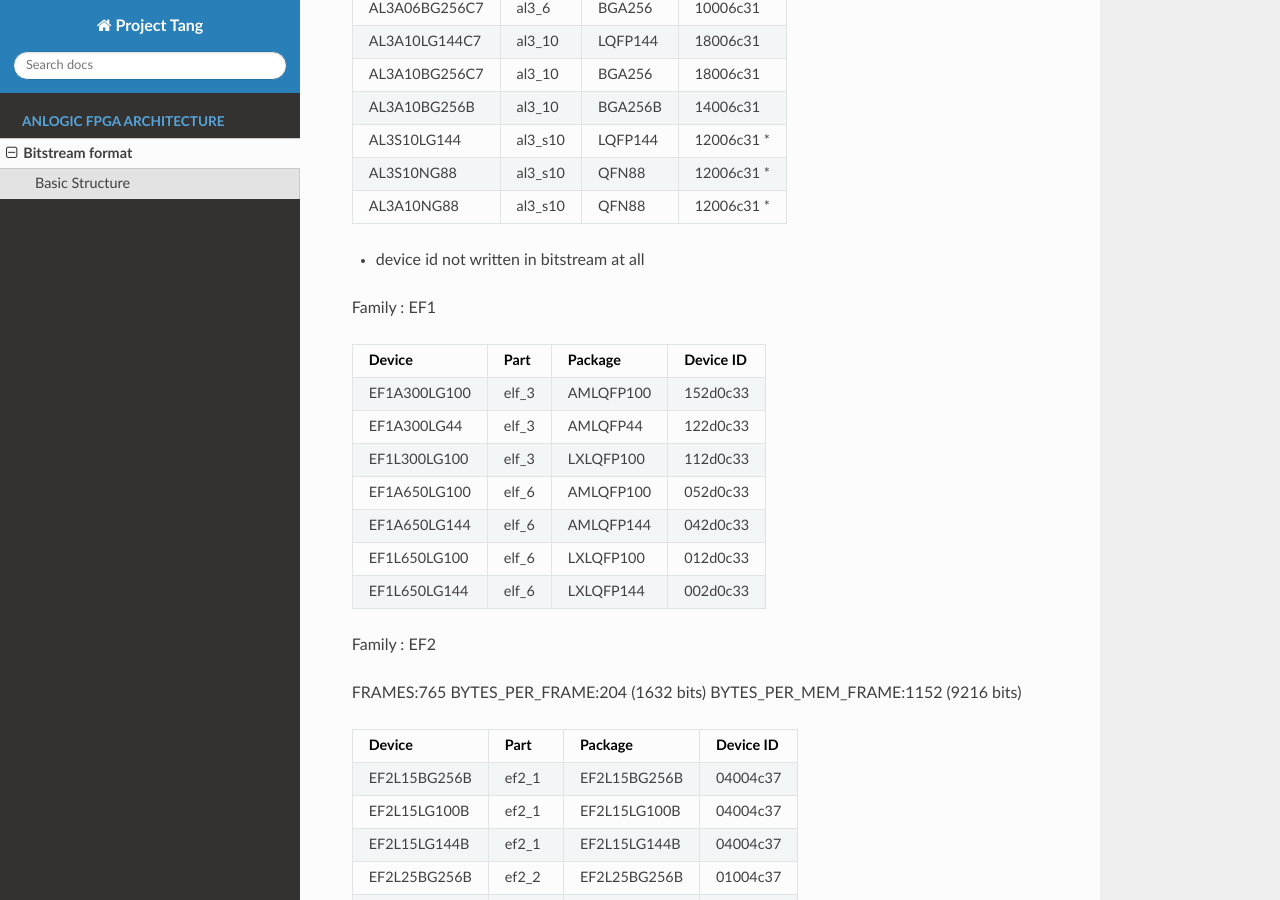
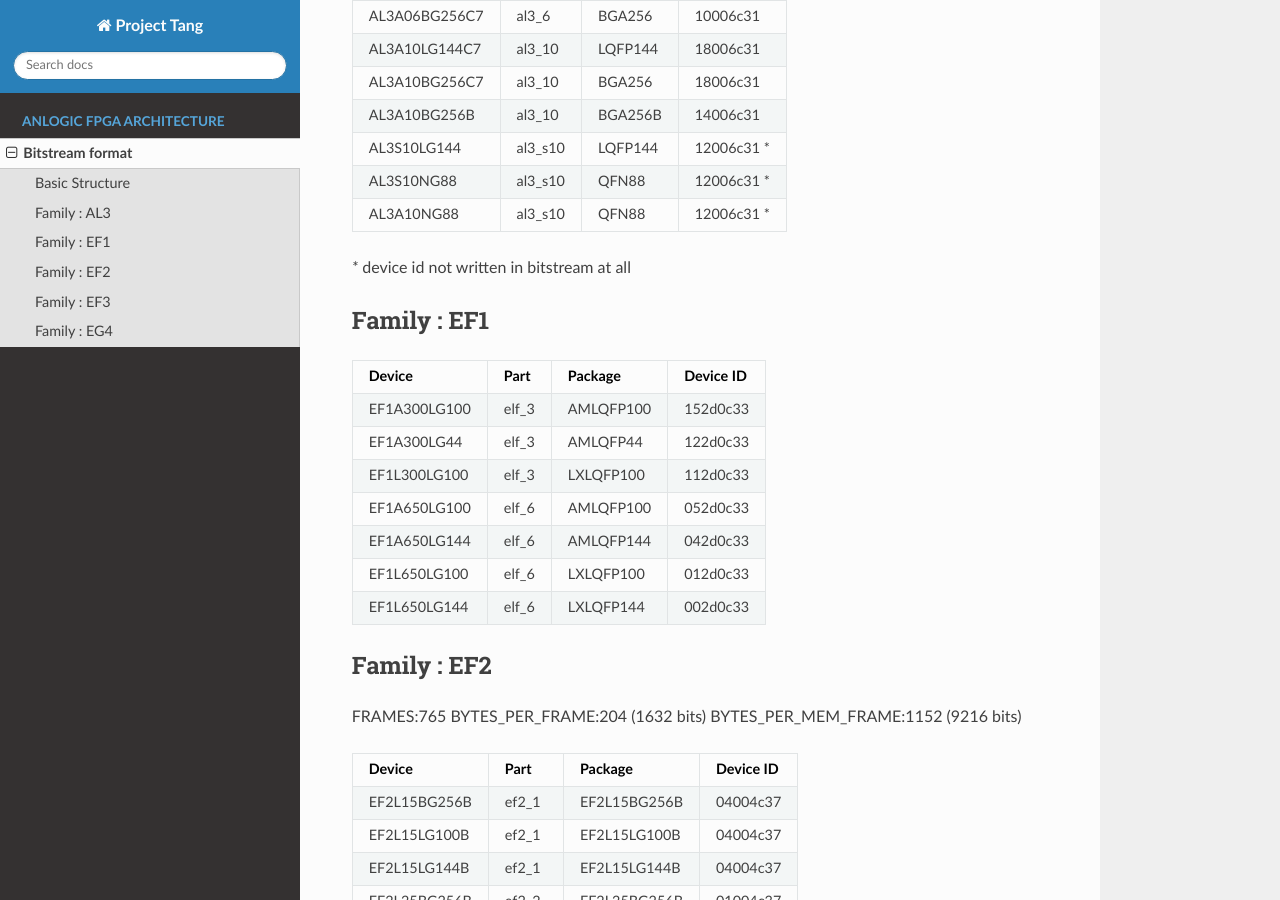
Before and after one commit to mmicko/prjtang, a Sphinx documentation site: the page built from docs/architecture/bitstream_format.rst, in a window 1280 px wide and 900 px high, scrolled down 1583 px. Built offline with Sphinx 7.4.7 and the Read the Docs theme 2.0.0, drawn with Linux system fonts in a browser that asks for light colours; formulas are drawn with MathJax 3.

```diff
--- a/docs/architecture/bitstream_format.rst
+++ b/docs/architecture/bitstream_format.rst
@@ -73,6 +73,7 @@ CRC algorithm used is: CRC-16/BUYPASS
 
 
 Family : AL3
+------------
 
 FRAMES:1075 BYTES_PER_FRAME:257 (2056 bits) BYTES_PER_MEM_FRAME:1152 (9216 bits)
 
@@ -96,10 +97,11 @@ FRAMES:1075 BYTES_PER_FRAME:257 (2056 bits) BYTES_PER_MEM_FRAME:1152 (9216 bits)
 | AL3A10NG88    | al3_s10   | QFN88           | 12006c31 *  |
 +---------------+-----------+-----------------+-------------+
 
-* device id not written in bitstream at all
+`*` device id not written in bitstream at all
 
 
 Family : EF1
+------------
 
 +--------------+-----------+-----------------+-------------+
 | Device       | Part      | Package         | Device ID   |
@@ -121,6 +123,7 @@ Family : EF1
 
 
 Family : EF2
+------------
 
 FRAMES:765 BYTES_PER_FRAME:204 (1632 bits) BYTES_PER_MEM_FRAME:1152 (9216 bits)
 
@@ -151,6 +154,7 @@ FRAMES:765 BYTES_PER_FRAME:204 (1632 bits) BYTES_PER_MEM_FRAME:1152 (9216 bits)
 +--------------+-----------+-----------------+-------------+
 
 Family : EF3
+------------
 
 ef3_1 and ef3_2
 FRAMES:765 BYTES_PER_FRAME:204 (1632 bits) BYTES_PER_MEM_FRAME:1152 (9216 bits)
@@ -173,6 +177,7 @@ FRAMES:1046 BYTES_PER_FRAME:286 (2288 bits) BYTES_PER_MEM_FRAME:1152 (9216 bits)
 +--------------+-----------+-----------------+-------------+
 
 Family : EG4
+------------
 
 FRAMES:1259 BYTES_PER_FRAME:488 (3904 bits) BYTES_PER_MEM_FRAME:1152 (9216 bits)
 
```
